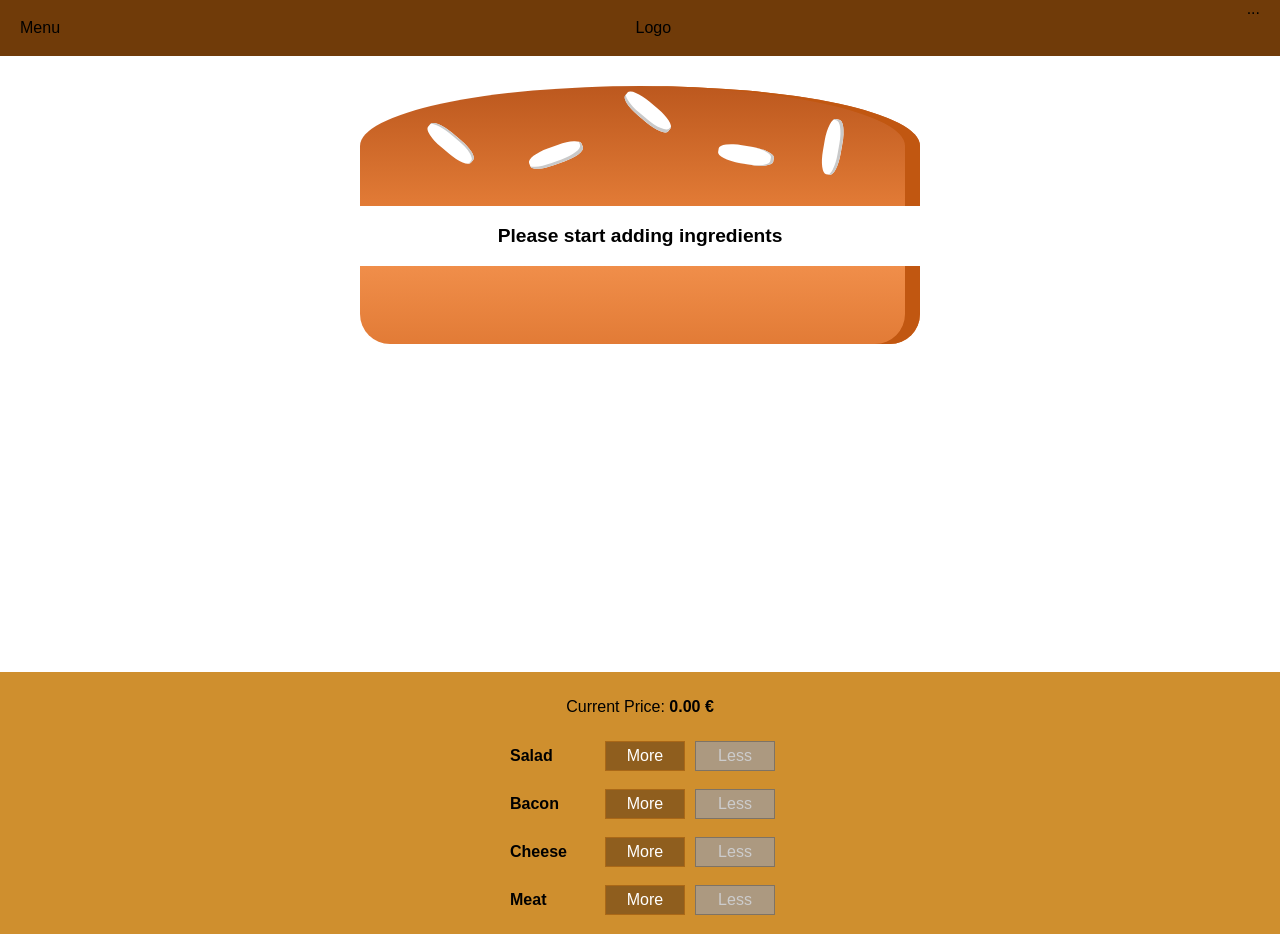
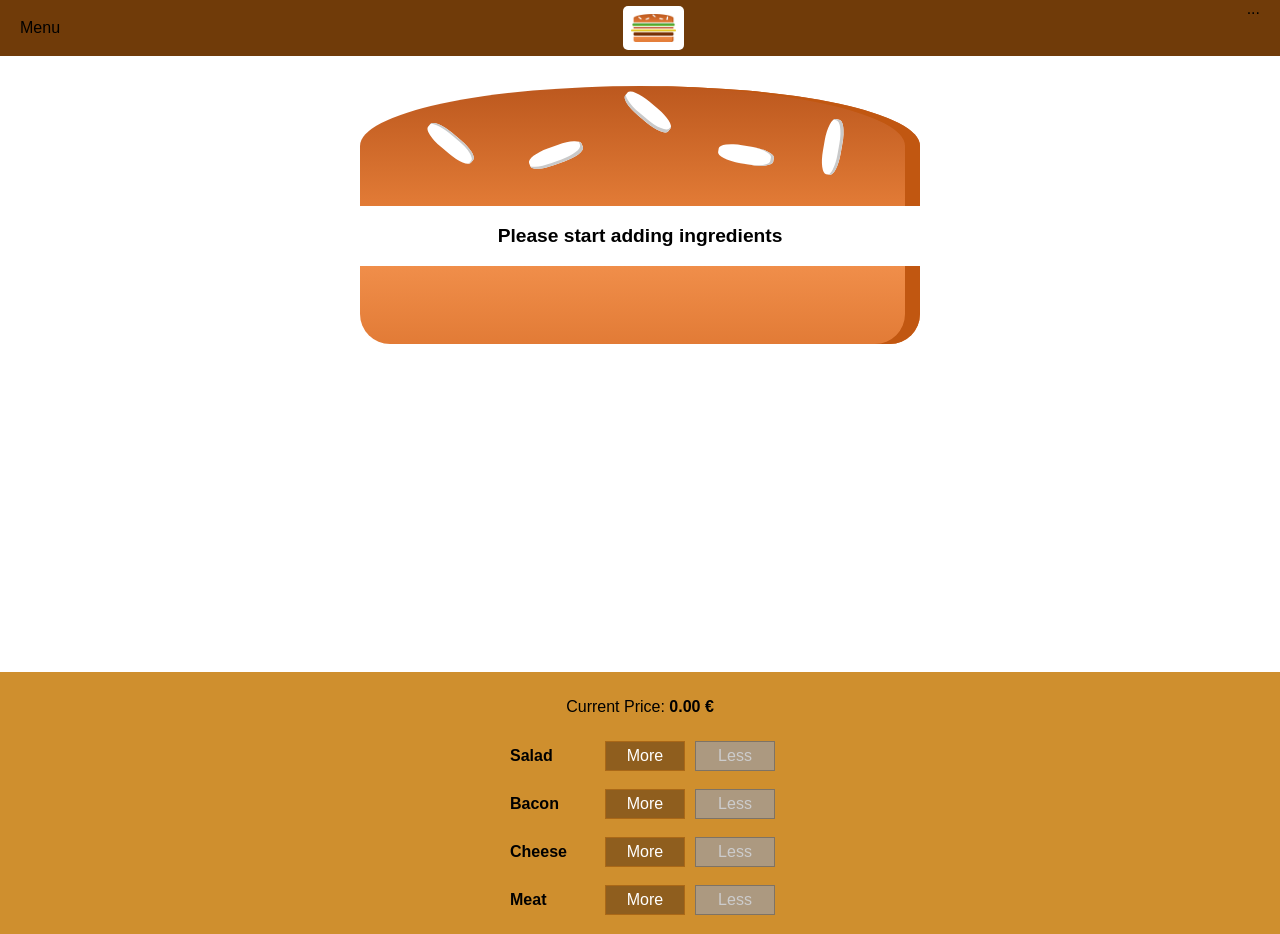
Before and after one commit to Rzublin/burger-assembler, a React (Create React App) app: page / in a window 1280 px wide. Built offline with nearby package versions, Linux system fonts and the light colour scheme; a web font is replaced by a local one.

Commit message:
feat: add logo

```diff
--- /dev/null
+++ b/src/components/Logo/Logo.js
@@ -0,0 +1,13 @@
+import React from "react";
+import burgerLogo from "../../assets/images/burger-logo.png";
+import styles from "./Logo.module.css";
+
+function Logo() {
+  return (
+    <div className={styles.Logo}>
+      <img src={burgerLogo} alt="Burger Logo" />
+    </div>
+  );
+}
+
+export default Logo;
--- /dev/null
+++ b/src/components/Logo/Logo.module.css
@@ -0,0 +1,11 @@
+.Logo {
+  background-color: #fff;
+  padding: 8px;
+  height: 80%;
+  box-sizing: border-box;
+  border-radius: 5px;
+}
+
+.Logo img {
+  height: 100%;
+}
--- a/src/components/Navigation/Toolbar/Toolbar.js
+++ b/src/components/Navigation/Toolbar/Toolbar.js
@@ -1,11 +1,12 @@
 import React from "react";
 import styles from "./Toolbar.module.css";
+import Logo from "../../Logo/Logo";
 
 function Toolbar() {
   return (
     <header className={styles.Toolbar}>
       <div>Menu</div>
-      <div>Logo</div>
+      <Logo />
       <nav>...</nav>
     </header>
   );
```
Also changed, not shown: src/assets/images/burger-logo.png (added).
